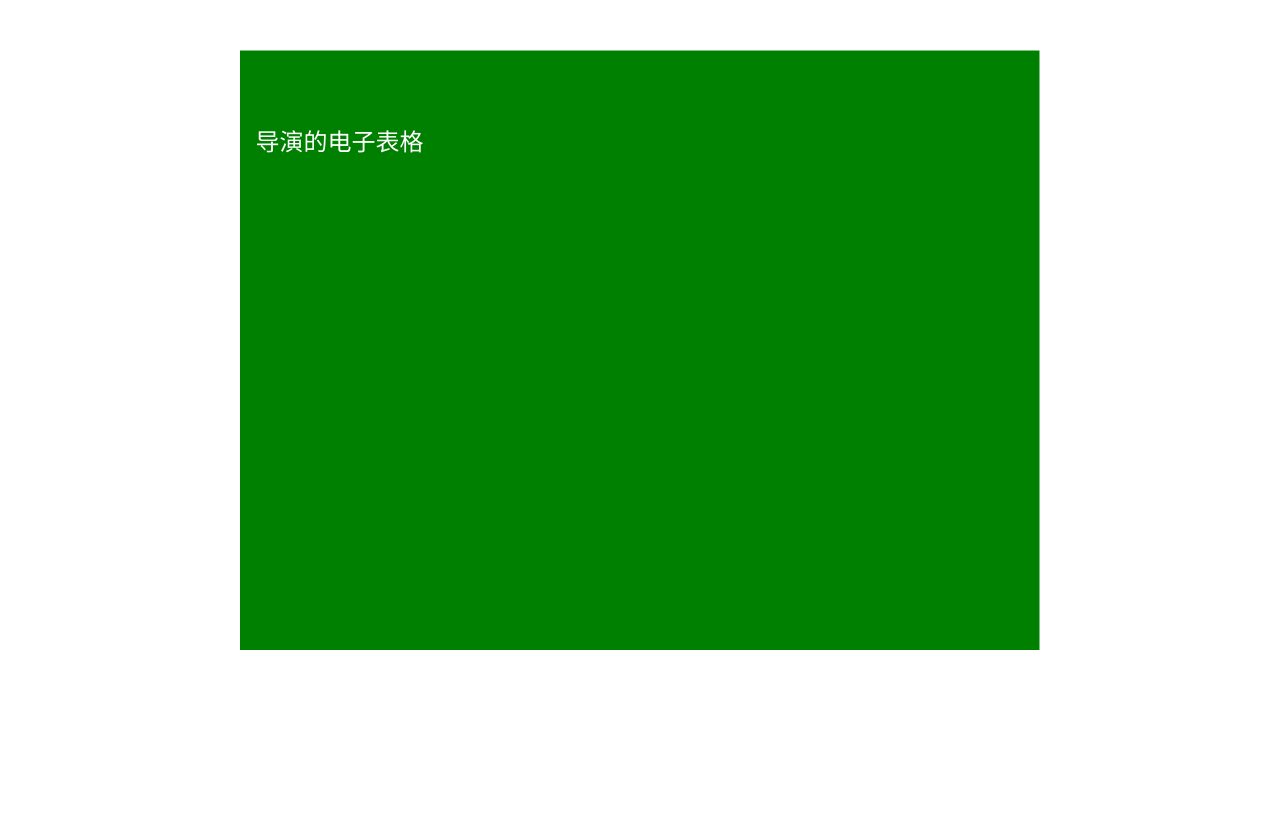
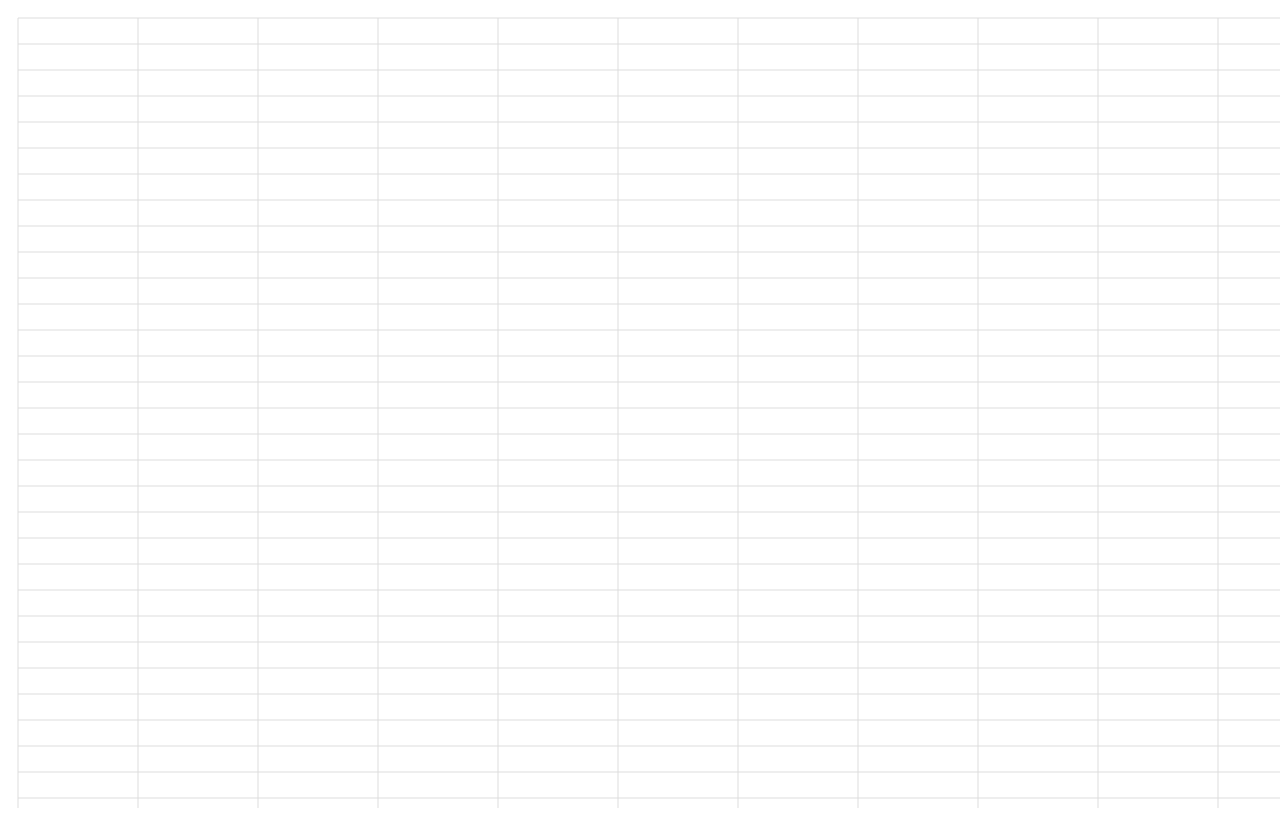
Before and after one commit to tarobjtu/qt-spreadsheet, a website built with webpack: page resource/template.html in a window 1280 px wide. Built offline with nearby package versions, Linux system fonts and the light colour scheme.

Commit message:
feat: 绘制电子表格Body区域

```diff
--- /dev/null
+++ b/src/configs/defaultConfig.js
@@ -0,0 +1,13 @@
+const defaultConfig = {
+  ratio: 2,
+  colMeta: {
+    width: 120,
+    count: 20,
+  },
+  rowMeta: {
+    height: 26,
+    count: 128,
+  },
+}
+
+export default defaultConfig
--- /dev/null
+++ b/src/configs/defaultSheetData.js
@@ -0,0 +1,27 @@
+function defaultCRMeta({ size, count }) {
+  const crMeta = []
+  for (let i = 0; i < count; i += 1) {
+    crMeta.push({
+      size,
+      offset: size * i,
+    })
+  }
+  return crMeta
+}
+
+function defaultSheetData(config) {
+  return {
+    mode: 'edit',
+    rowMeta: defaultCRMeta({
+      size: config.rowMeta.height,
+      count: config.rowMeta.count,
+    }),
+    colMeta: defaultCRMeta({
+      size: config.colMeta.width,
+      count: config.colMeta.count,
+    }),
+    data: [],
+  }
+}
+
+export default defaultSheetData
--- /dev/null
+++ b/src/configs/defaultTheme.js
@@ -0,0 +1,40 @@
+const defaultTheme = {
+  default: {
+    fillStyle: '#ffffff',
+    strokeStyle: 'rgba(140,140,140,0.3)',
+    protectedBackColor: 'rgba(140,140,140,0.1)',
+    lineWidth: 1,
+    textAlign: 'left',
+    textBaseline: 'middle',
+    fontSize: 9,
+    color: '#262626',
+    fontFamily:
+      // eslint-disable-next-line max-len
+      '"Helvetica Neue", "Chinese Quote", -apple-system, BlinkMacSystemFont, "Segoe UI", Roboto, "PingFang SC", "Hiragino Sans GB", "Microsoft YaHei", "Helvetica Neue", Helvetica, Arial, sans-serif',
+  },
+  cellStyleDefault: {
+    fontSize: 9,
+    hAlign: 'left',
+    vAlign: 'middle',
+    fontWeight: 400,
+    fontStyle: 'normal',
+    underline: false,
+    strikeThrough: false,
+    color: '#262626',
+    backColor: '#ffffff',
+    overflow: 'overflow',
+  },
+  header: {
+    fillStyle: '#fafafa',
+    strokeStyle: 'rgba(120,120,120,0.3)',
+    lineWidth: 1,
+    textAlign: 'center',
+    textBaseline: 'middle',
+    font:
+      // eslint-disable-next-line max-len
+      '12px "Helvetica Neue", "Chinese Quote", -apple-system, BlinkMacSystemFont, "Segoe UI", Roboto, "PingFang SC", "Hiragino Sans GB", "Microsoft YaHei", "Helvetica Neue", Helvetica, Arial, sans-serif',
+    color: '#666',
+  },
+}
+
+export default defaultTheme
--- a/src/core/Spreadsheet.js
+++ b/src/core/Spreadsheet.js
@@ -1,4 +1,7 @@
-import defaultConfig from './defaultConfig'
+import defaultConfig from '../configs/defaultConfig'
+import defaultSheetData from '../configs/defaultSheetData'
+import defaultTheme from '../configs/defaultTheme'
+import { assignStyle, perf } from '../utils/utils'
 import '../style/core.scss'
 
 class Spreadsheet {
@@ -8,8 +11,8 @@ class Spreadsheet {
     canvas.classList.add('qt-spreadsheet-canvas')
     root.appendChild(canvas)
 
-    const width = canvas.offsetWidth
-    const height = canvas.offsetHeight
+    const width = opts.width || canvas.offsetWidth
+    const height = opts.height || canvas.offsetHeight
     canvas.width = width * opts.ratio
     canvas.height = height * opts.ratio
     canvas.style.width = width + 'px'
@@ -17,14 +20,41 @@ class Spreadsheet {
 
     const ctx = canvas.getContext('2d')
     ctx.scale(opts.ratio, opts.ratio)
-    ctx.translate(-0.5, 0.5)
+    ctx.translate(10, 10)
 
-    ctx.fillStyle = 'green'
-    ctx.fillRect(0, 0, width, height)
-    ctx.textAlign = 'center'
-    ctx.font = '24px serif'
-    ctx.fillStyle = '#fff'
-    ctx.fillText('导演的电子表格', 100, 100)
+    this.canvas = canvas
+    this.ctx = ctx
+    this.sheetData = defaultSheetData(defaultConfig)
+
+    perf(() => {
+      this.drawBody()
+    }, 'drawBody')
+  }
+
+  drawBody() {
+    const { ctx, sheetData } = this
+    const { colMeta, rowMeta } = sheetData
+
+    ctx.beginPath()
+    assignStyle(ctx, defaultTheme.default)
+
+    for (let i = 0; i < colMeta.length; i += 1) {
+      for (let j = 0; j < rowMeta.length; j += 1) {
+        const col = colMeta[i]
+        const row = rowMeta[j]
+        this.drawCell(col, row)
+      }
+    }
+    ctx.stroke()
+  }
+
+  drawCell(col, row) {
+    const { ctx } = this
+    ctx.moveTo(col.offset, row.offset)
+    ctx.lineTo(col.offset + col.size, row.offset)
+    ctx.moveTo(col.offset, row.offset)
+    ctx.lineTo(col.offset, row.offset + row.size)
+    // ctx.rect(col.offset, row.offset, col.size, row.size)
   }
 }
 
--- a/src/core/defaultConfig.js
+++ /dev/null
@@ -1,5 +0,0 @@
-const defaultConfig = {
-  ratio: 2,
-}
-
-export default defaultConfig
--- a/src/index.js
+++ b/src/index.js
@@ -1,8 +1,8 @@
 import Spreadsheet from './core/Spreadsheet'
 
 const options = {
-  width: 800,
-  height: 600,
+  width: document.documentElement.clientWidth,
+  height: document.documentElement.clientHeight,
 }
 
 const spreadsheet = new Spreadsheet({
--- a/src/style/core.scss
+++ b/src/style/core.scss
@@ -1,6 +1,3 @@
 .qt-spreadsheet-canvas {
   display: block;
-  width: 800px;
-  height: 600px;
-  margin: 50px auto;
 }
--- /dev/null
+++ b/src/utils/utils.js
@@ -0,0 +1,16 @@
+export function assignStyle(ctx, styles) {
+  Object.keys(styles).forEach((k) => {
+    ctx[k] = styles[k]
+  })
+}
+
+export function perf(func, name) {
+  const t0 = window.performance.now()
+  func.apply(this)
+  const t1 = window.performance.now()
+  console.warn(name, t1 - t0)
+}
+
+export default {
+  assignStyle,
+}
```
